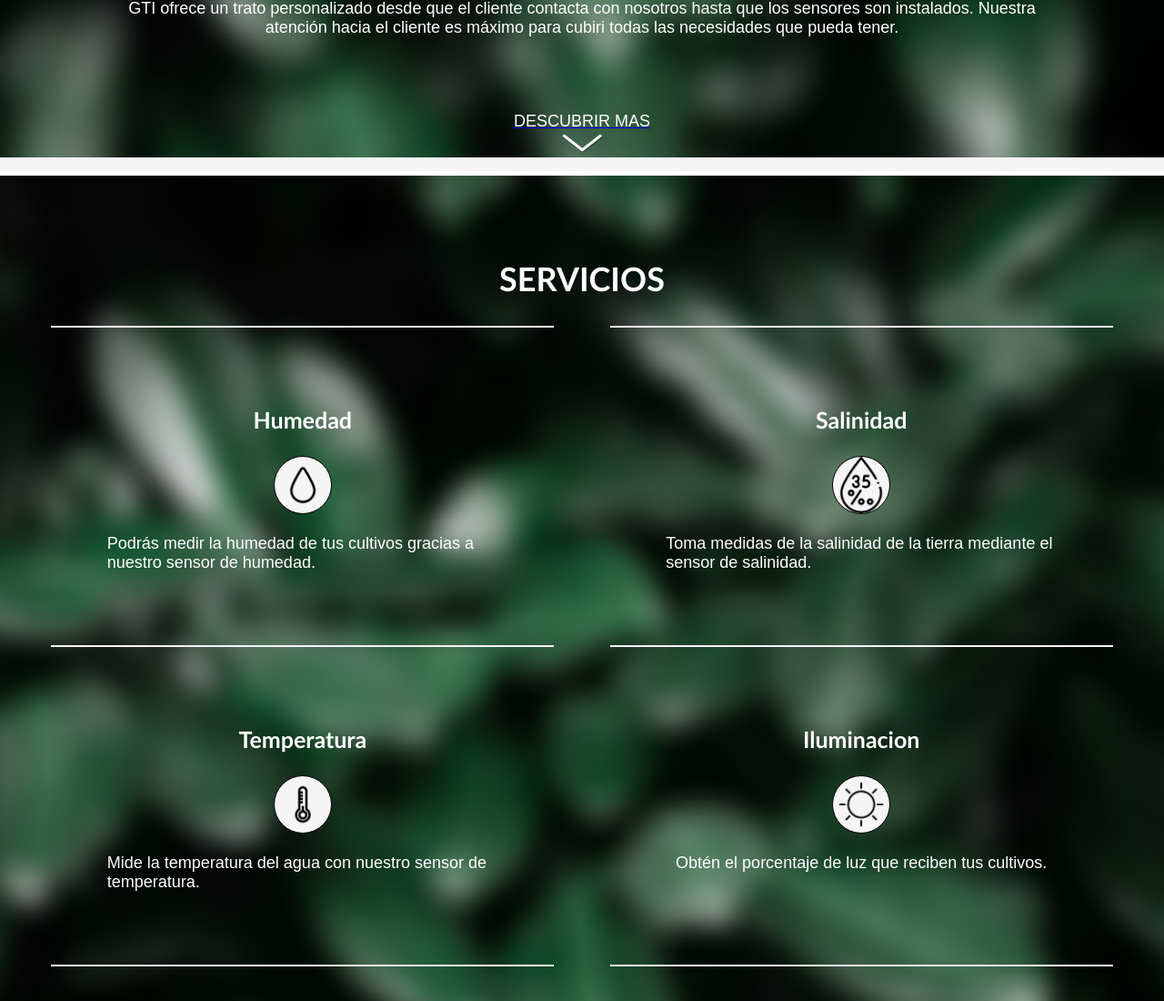
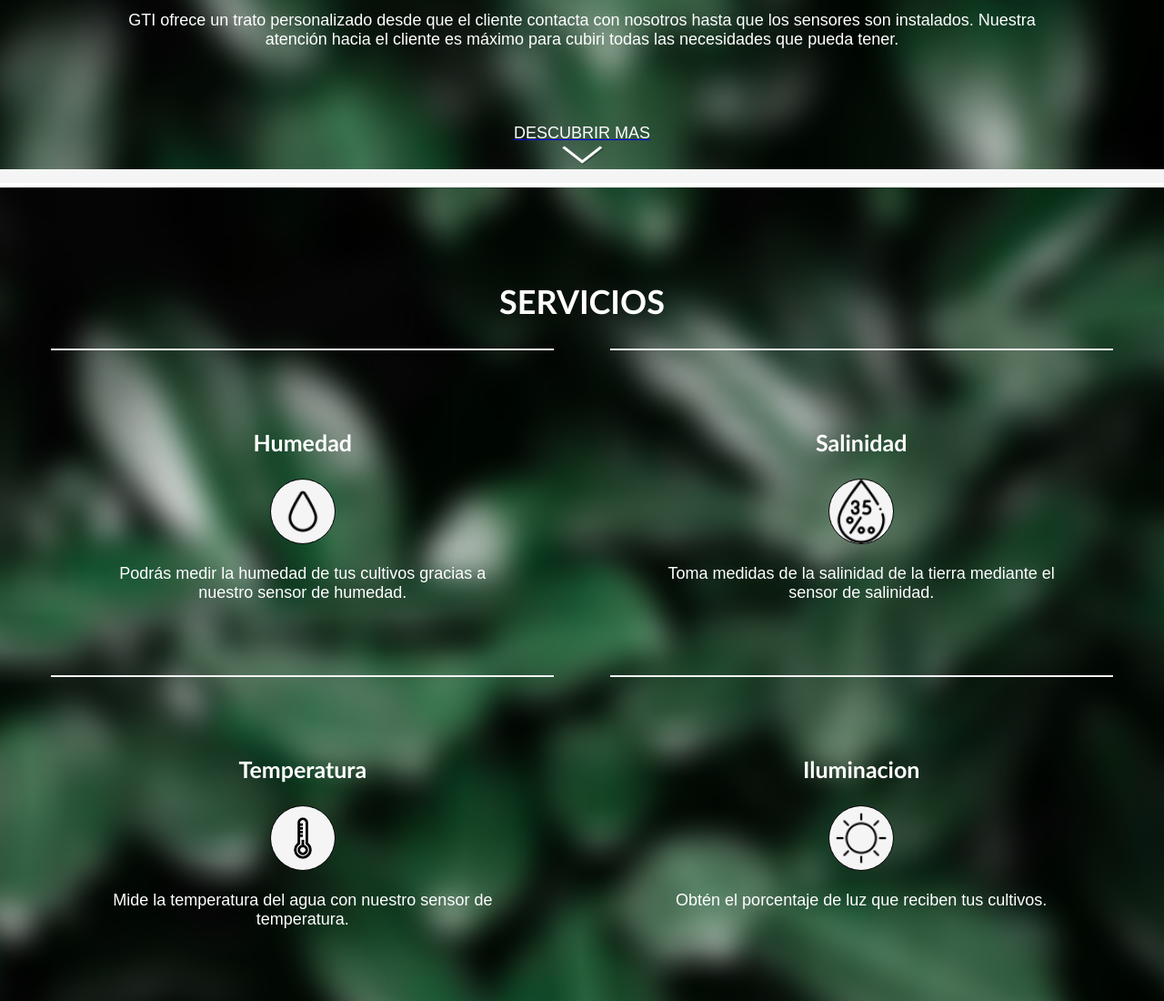
Before and after one commit to Foxpeet/ProyectoWebBueno, a PHP site: page / in a window 1280 px wide. Shown: the part 2086-3186 px from the top of the page at 91% size. Run offline with PHP 8.4, Linux system fonts and the light colour scheme.

Commit message:
ajustes de landing v2

```diff
--- a/css/estilo-comun.css
+++ b/css/estilo-comun.css
@@ -70,7 +70,6 @@ ul {
     display: flex;
     flex-direction: row;
     justify-content: flex-end;
-    margin-right: 2%;
     height: max-content;
     width: 15%;
     gap: 20%;
@@ -87,7 +86,7 @@ ul {
     display: block;
     padding: 15px 20px;
     border-bottom: 2px solid grey;
-    width: 300px;
+    width: 350px;
     height: 40px;
     background: white;
     font-variant: small-caps;
@@ -268,7 +267,7 @@ section{
 }
 
 .cuadro{
-    width: 92%;
+    width: 90%;
     background-color: whitesmoke;
     border-radius: 5%;
     margin: auto;
@@ -294,7 +293,7 @@ p{
     justify-content: center;
     width: 80%;
     font-size: 24px;
-    margin-top: 5%;
+    margin-top: 6%;
 }
 
 /**
--- a/css/estilo-landing.css
+++ b/css/estilo-landing.css
@@ -95,11 +95,12 @@
     justify-content: center;
     align-items: center;
     border-top: 2px solid whitesmoke;
+    text-align: center;
 }
 
 #sensor-imagen{
-    width: 62px;
-    height: 62px;
+    width: 70px;
+    height: 70px;
     padding:0px;
     margin:0px;
 }
@@ -108,7 +109,6 @@
     height: 100%;
     margin:0px;
     padding: 0px;
-    text-align: start;
 }
 
 /*
--- a/index.html
+++ b/index.html
@@ -28,8 +28,8 @@
                 <i class="fas fa-times"></i>
                 <nav>
                     <ul>
-                            <li><a href="#espacio-descubrir">Sobre Nosotros</a></li>
-                            <li><a href="#porquelagente-img">Servicios</a></li>
+                        <li><a href="#enlace-sobrenosotros">Sobre Nosotros</a></li>
+                        <li><a href="#enlace-servicios">Servicios</a></li>
                         <li><a href="contacto.html">Contacto</a></li>
                     </ul>
                 </nav>
```
Lines whose indentation alone changed are shown as unchanged.
